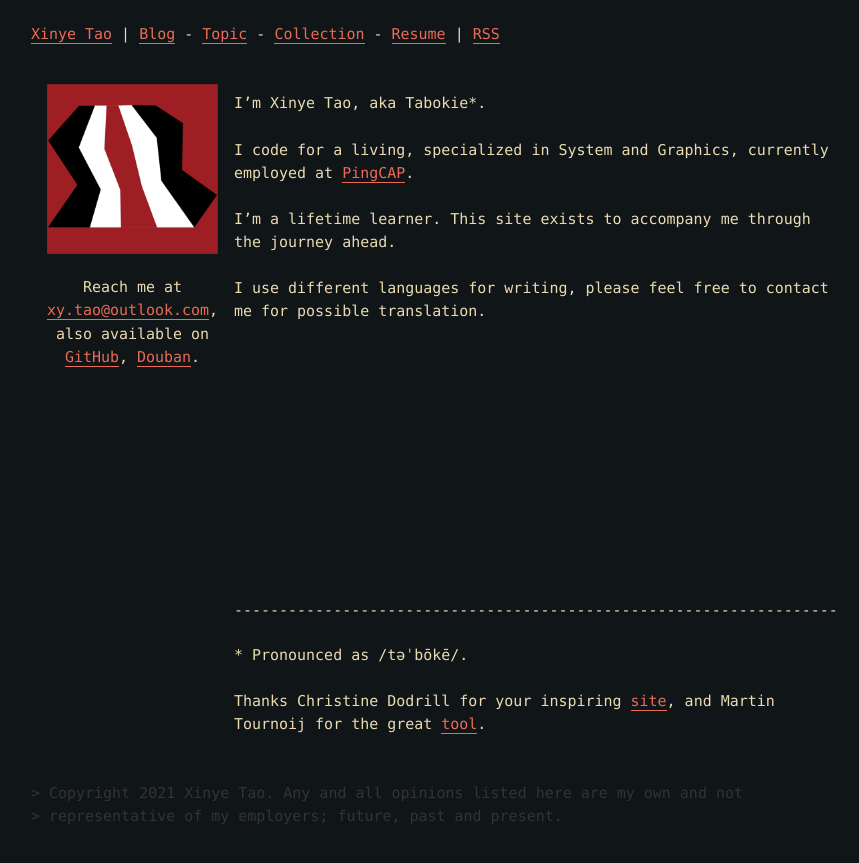
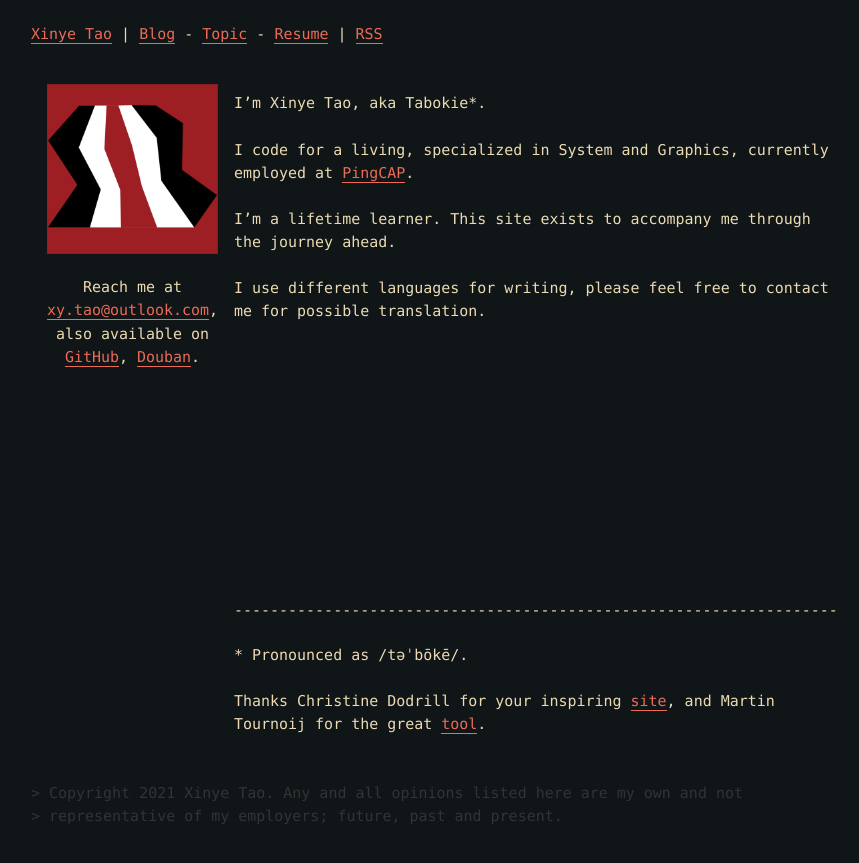
Before and after one commit to tabokie/tabokie.github.io, a Jekyll site: the page built from index.md, in a window 1280 px wide. Shown: the top 863 px of the page, without its empty margins (203-1062 px from the left). Built offline with Jekyll 4.4.1, drawn with Linux system fonts in a browser that asks for light colours.

Commit message:
hide collections from navbar
Signed-off-by: tabokie <xy.tao@outlook.com>

```diff
--- a/_includes/navbar.html
+++ b/_includes/navbar.html
@@ -1,4 +1,4 @@
 <header>
-    <p><a href="/">Xinye Tao</a> | <a href="/blogs.html">Blog</a> - <a href="/topics.html">Topic</a> - <a href="/collections.html">Collection</a> - <a href="/resume.html">Resume</a> | <a href="/feed.xml">RSS</a></p>
+    <p><a href="/">Xinye Tao</a> | <a href="/blogs.html">Blog</a> - <a href="/topics.html">Topic</a> - <a href="/resume.html">Resume</a> | <a href="/feed.xml">RSS</a></p>
     <!-- <p><a href="/">Xinye Tao</a> - <a href="/blogs.html">Blog</a> - <a href="/contact">Contact</a> - <a href="/gallery">Gallery</a> - <a href="/resume">Resume</a> - <a href="/talks">Talks</a> | <a target="_blank" rel="noopener noreferrer" href="https://graphviz.christine.website">GraphViz</a> - <a target="_blank" rel="noopener noreferrer" href="https://when-then-zen.christine.website/">When Then Zen</a></p> -->
 </header>
```
